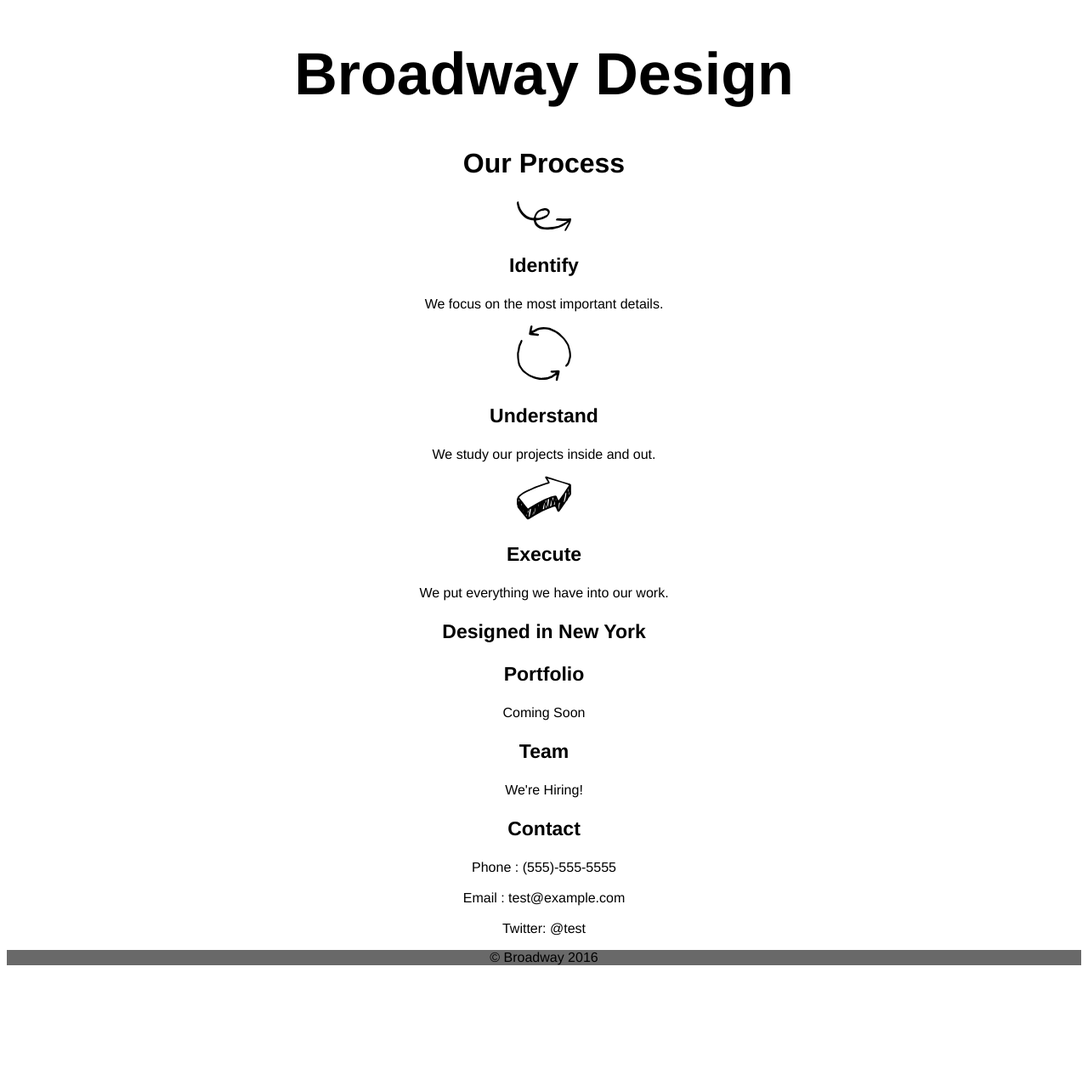
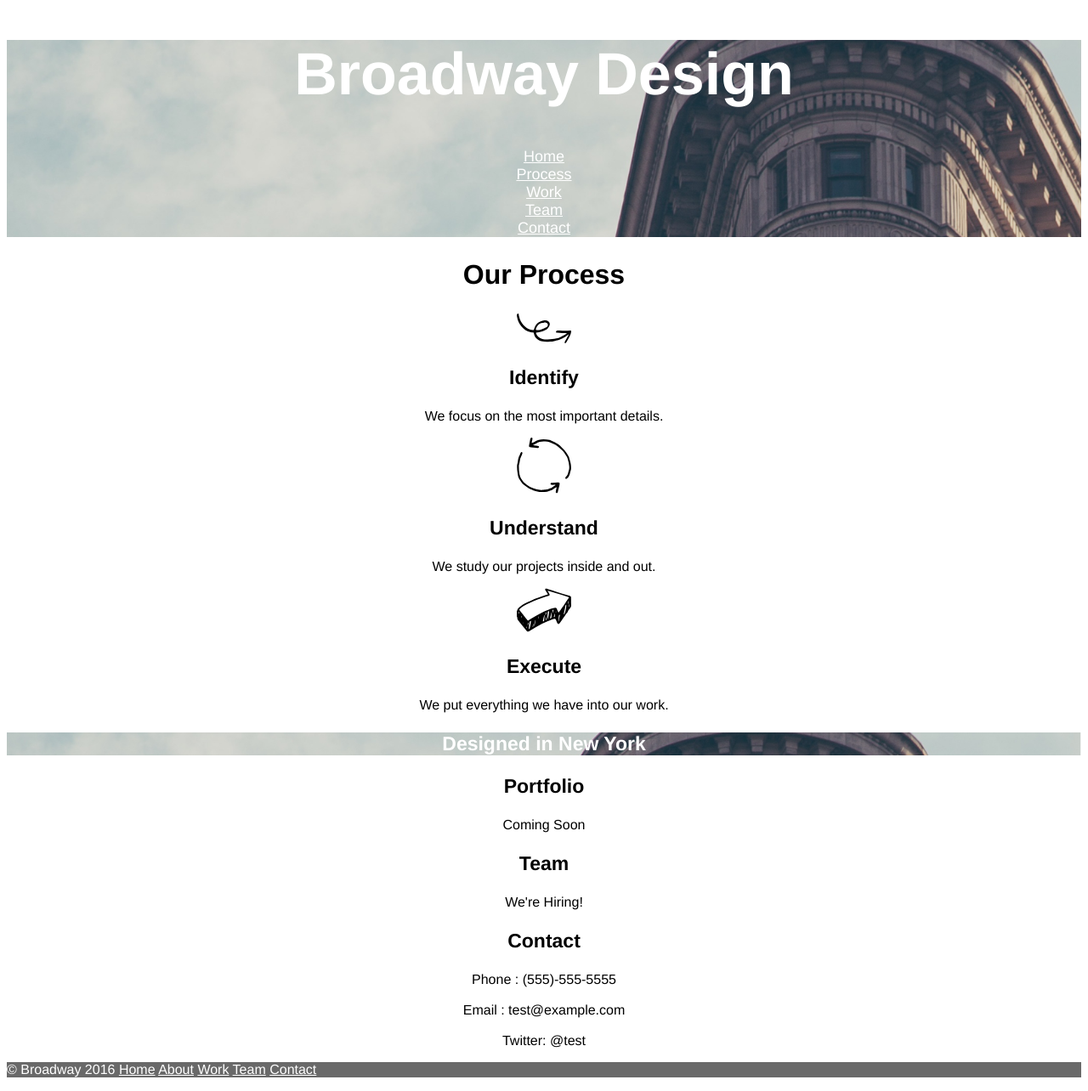
Before and after one commit to dollarb1llz/broadway, a plain HTML site: page index.html in a window 1280 px wide. Shown: the whole page at 85% size. Before the commit the page ends 1152 px from the top, so only its background shows below. Drawn offline with Linux system fonts and the light colour scheme.

Commit message:
Finished for Now

```diff
--- a/index.html
+++ b/index.html
@@ -9,9 +9,16 @@
 
   <!-- Front Main Heading -->
 
-  <h1>Broadway Design</h1>
-  <nav>
-  </nav>
+  <div class="img-bkdrop">
+    <h1 class="white">Broadway Design</h1>
+    <nav class="nav-top">
+      <li><a href="#">Home</a></li>
+      <li><a href="#">Process</a></li>
+      <li><a href="#">Work</a></li>
+      <li><a href="#">Team</a></li>
+      <li><a href="#">Contact</a></li>
+    </nav>
+  </div>
 
   <!-- Content Information Begins -->
 
@@ -31,7 +38,9 @@
 
   <!-- Bottom Portion of Page -->
 
-  <h3>Designed in New York</h3>
+  <div class="img-bkdrop">
+    <h3 class="white">Designed in New York</h3>
+  </div>
 
   <h3>Portfolio</h3>
   <p>Coming Soon</p>
@@ -44,10 +53,13 @@
     Email : test@example.com </br></br>
     Twitter: @test</p>
 
-  <div class="footer">
+  <div id="footer" class="white">
     <p>&copy; Broadway 2016
-      <nav>
-      </nav>
+        <a href="#">Home</a>
+        <a href="#">About</a>
+        <a href="#">Work</a>
+        <a href="#">Team</a>
+        <a href="#">Contact</a>
     </p>
   </div>
 
--- a/resources/css/style.css
+++ b/resources/css/style.css
@@ -11,9 +11,18 @@ h1 {
   font-size: 70px;
 }
 
+.img-bkdrop {
+  background-image: url('../images/the-flatiron-building.png');
+  background-size: cover;
+}
+
 .nav-top {
   font-size: 18px;
+  list-style-type: none;
 }
+  .nav-top a {
+    color: white;
+  }
 
 h2 {
   font-size: 32px;
@@ -35,6 +44,11 @@ h3 {
   color: white;
 }
 
-.footer {
+#footer {
   background-color: dimgray;
+  text-align: left;
 }
+
+p a {
+  color: white;
+}
```
